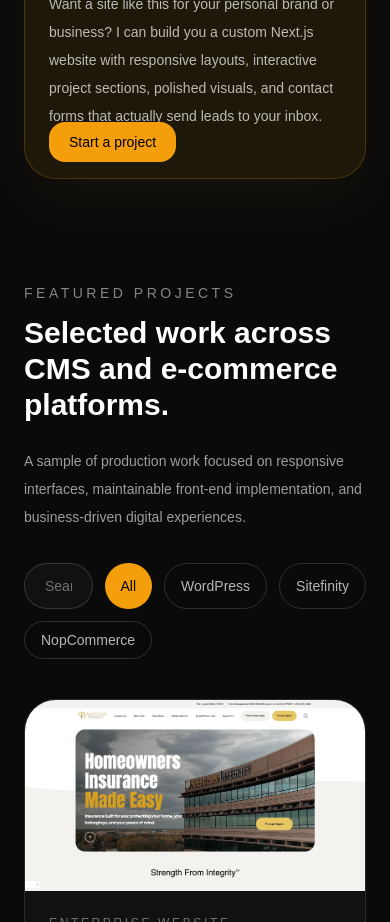
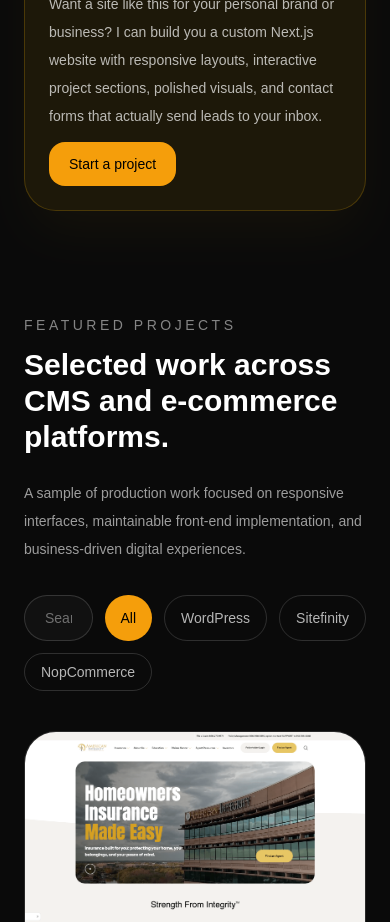
Before and after one commit to jeffreyharris/jeffrey-portfolio, a Next.js app: page / in a window 390 px wide. Shown: the part 3000-3922 px from the top of the page. Built offline with nearby package versions, Linux system fonts and the light colour scheme.

Commit message:
button margin

```diff
--- a/components/PromoSection.tsx
+++ b/components/PromoSection.tsx
@@ -19,7 +19,7 @@ export default function PromoSection() {
 
     <a
       href="#contact"
-      className="rounded-2xl bg-[#f59e0b]  px-5 py-3 text-sm font-medium text-black transition hover:bg-white hover:text-black"
+      className="inline-block rounded-2xl bg-[#f59e0b] mt-3 md:mt-0 px-5 py-3 text-sm font-medium text-black transition hover:bg-white hover:text-black"
     >
       Start a project
     </a>
```
